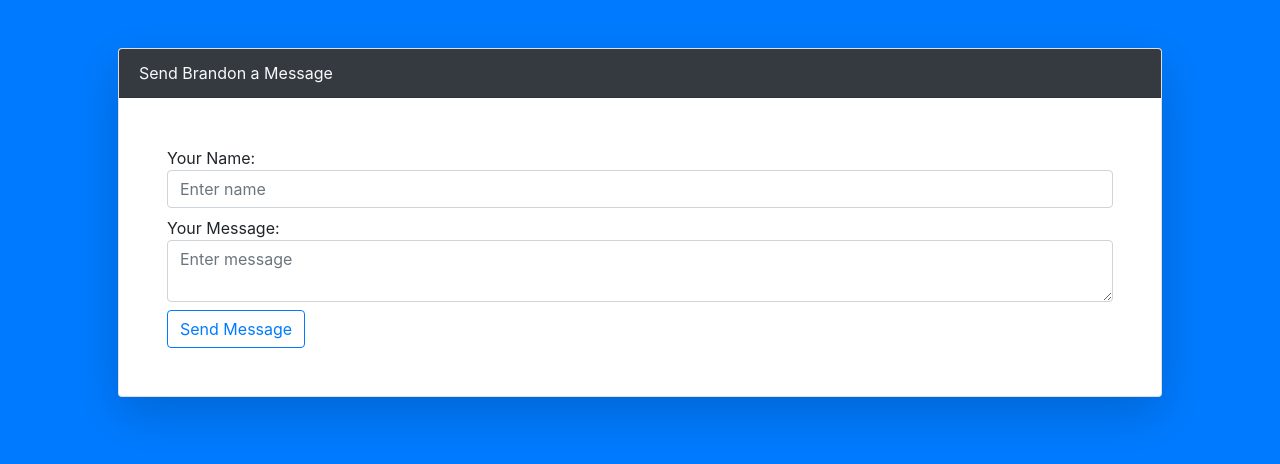
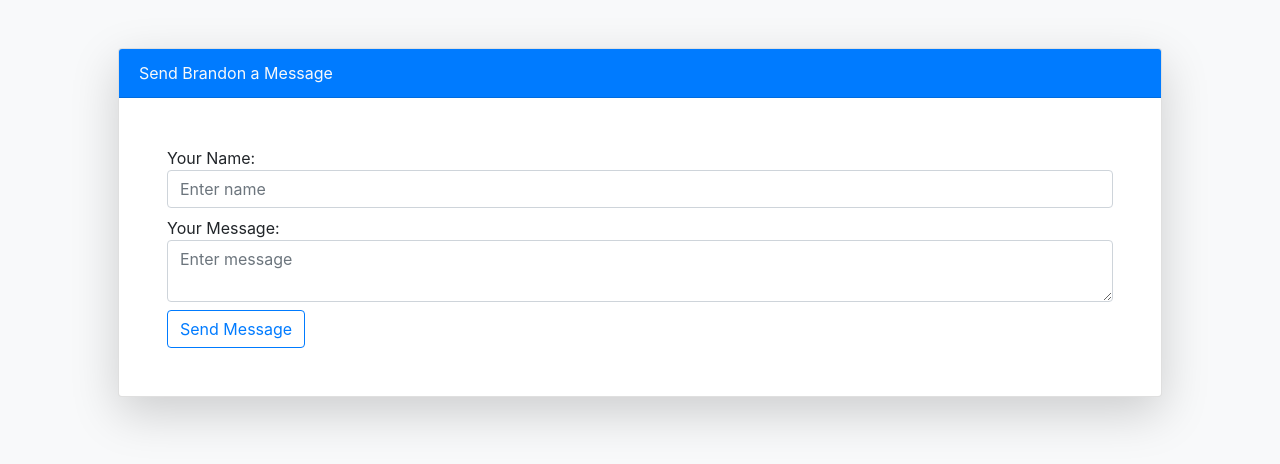
Before and after one commit to Withenex/messageme, a website: page client/index.html in a window 1280 px wide. Drawn offline with nearby package versions, Linux system fonts and the light colour scheme.

Commit message:
Update client styles

```diff
--- a/client/index.html
+++ b/client/index.html
@@ -1,5 +1,5 @@
 <!DOCTYPE html>
-<html lang="en" class="bg-primary">
+<html lang="en" class="bg-light">
   <head>
     <!-- Required meta tags -->
     <meta charset="utf-8" />
@@ -18,10 +18,10 @@
 
     <title>Message Brandon</title>
   </head>
-  <body class="bg-primary">
+  <body class="bg-light">
     <div class="container p-5">
       <div class="card shadow-lg">
-        <div class="card-header bg-dark text-light">Send Brandon a Message</div>
+        <div class="card-header bg-primary text-light">Send Brandon a Message</div>
         <div class="card-content p-5">
           <form>
             <label class="w-100"
```
